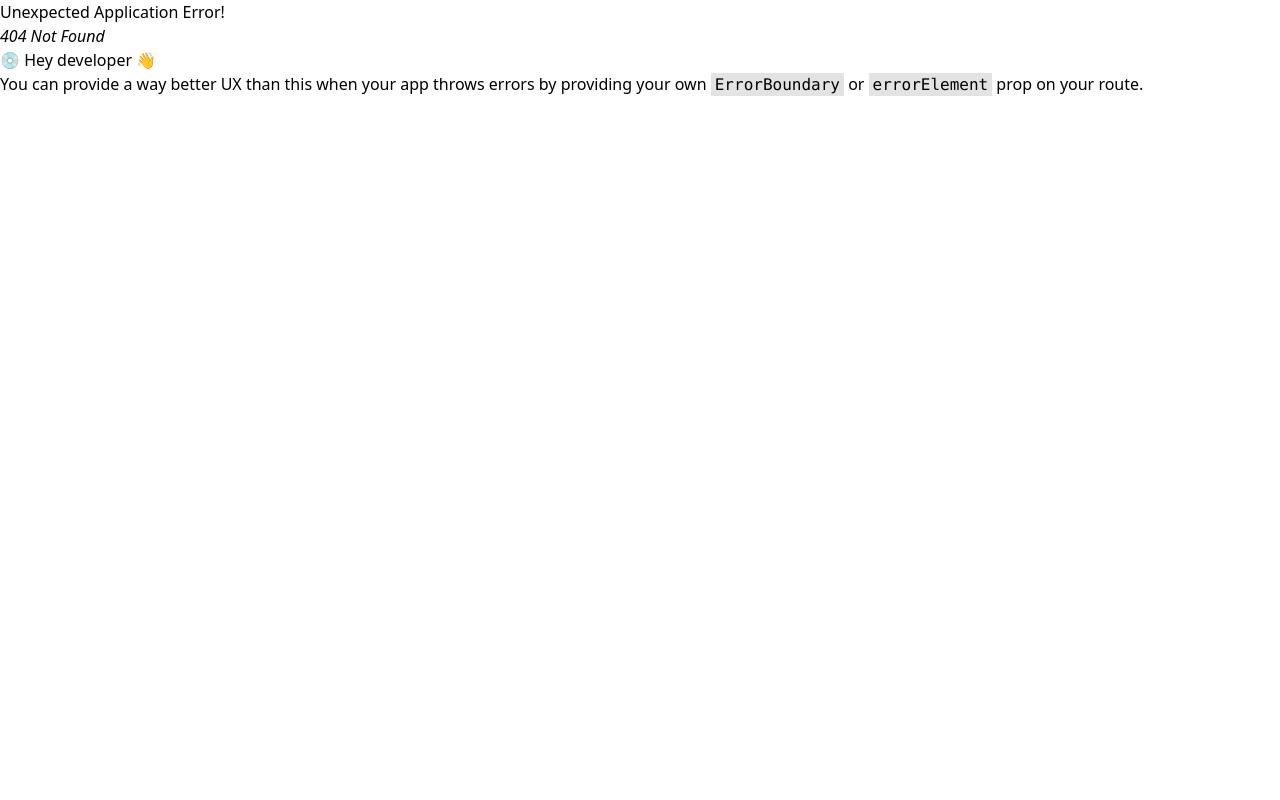
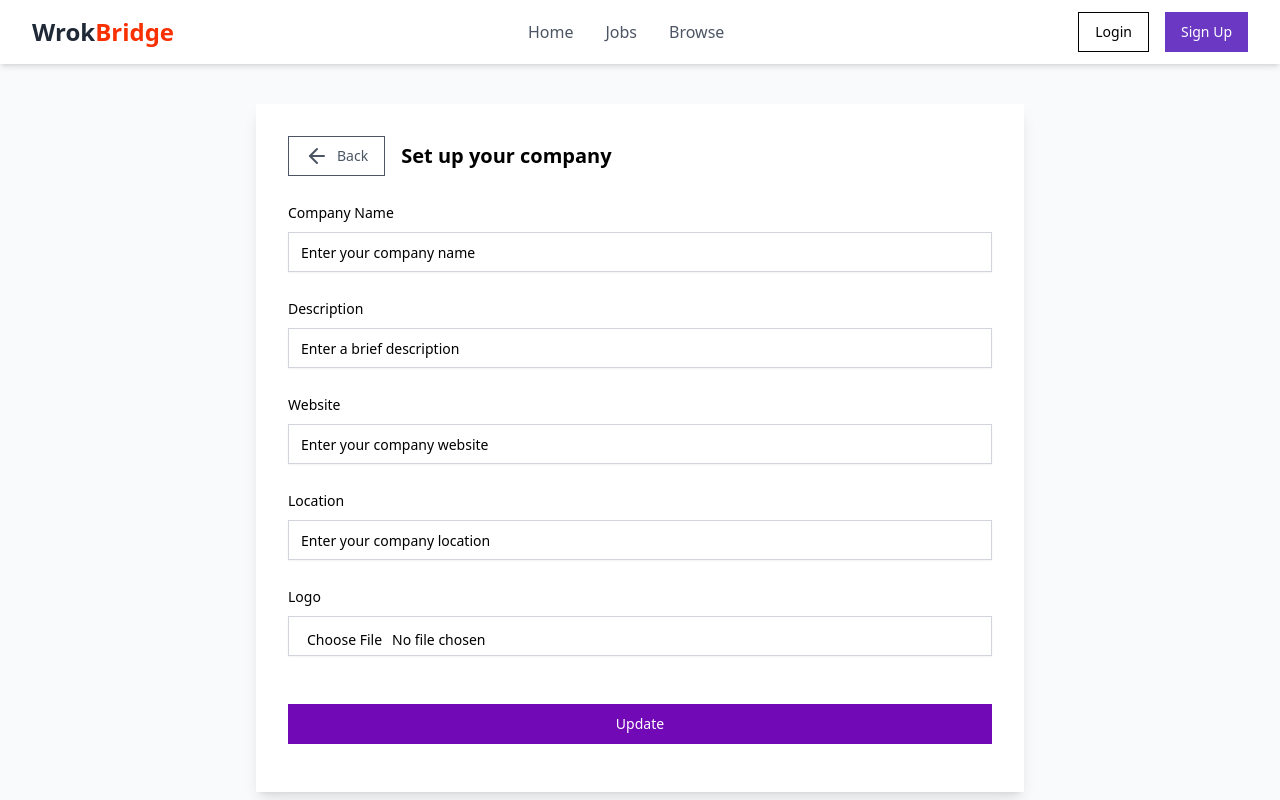
Before and after one commit to ShaswataUchiha/JobFind, a React (Vite) app in the folder Frontend/: page /admin/company/1 in a window 1280 px wide. Before the commit this address had no page. Built offline with nearby package versions, Linux system fonts and the light colour scheme.

Commit message:
Minior bug fixes

```diff
--- a/Frontend/package.json
+++ b/Frontend/package.json
@@ -31,7 +31,7 @@
     "react-redux": "^9.1.2",
     "react-router-dom": "^6.27.0",
     "redux-persist": "^6.0.0",
-    "sonner": "^1.5.0",
+    "sonner": "^1.7.0",
     "tailwind-merge": "^2.5.4",
     "tailwindcss-animate": "^1.0.7"
   },
--- a/Frontend/src/App.jsx
+++ b/Frontend/src/App.jsx
@@ -8,6 +8,7 @@ import Profile from "./components/Profile";
 import JobDescription from "./components/JobDescription";
 import Companies from "./components/admin/Companies";
 import CompaniesCreate from "./components/admin/CompaniesCreate";
+import CompanySetup from "./components/admin/CompanySetup";
 
 const appRouter = createBrowserRouter([
   {
@@ -46,6 +47,10 @@ const appRouter = createBrowserRouter([
   {
     path: "/admin/companies/create",
     element: <CompaniesCreate/>
+  },
+  {
+    path: "/admin/company/:id",
+    element: <CompanySetup/>
   }
 ]);
 
--- a/Frontend/src/components/admin/CompaniesCreate.jsx
+++ b/Frontend/src/components/admin/CompaniesCreate.jsx
@@ -7,10 +7,13 @@ import { useNavigate } from "react-router-dom";
 import axios from "axios";
 import { COMPANY_APT_ENDPOINT } from "@/utils/constant";
 import { toast } from "sonner";
+import { useDispatch } from "react-redux";
+import { setSingleComapny } from "@/redux/companySlice";
 
 const CompaniesCreate = () => {
   const navigate = useNavigate();
-  const [companyName, setCompanyName] = useState()
+  const dispatch = useDispatch();
+  const [companyName, setCompanyName] = useState();
 
   const registerNewCompany = async () => {
     try {
@@ -22,14 +25,24 @@ const CompaniesCreate = () => {
           withCredentials: true,
         }
       );
-
-      if(res.statusCode === 201){
-        toast.success(res.message)
-        const companyId = res?.data?.company?._id
-        navigate(`/admin/company/${companyId}`)
+      if (res.data.statusCode === 201) {
+        dispatch(setSingleComapny(res.data.data.company));
+        toast.success("Company registered Successfully");
+        const companyId = res?.data?.data?.company?._id;
+        // console.log(companyId)
+        navigate(`/admin/company/${companyId}`);
       }
     } catch (error) {
       console.log(error);
+
+      if (
+        error.response &&
+        error.response.data.includes("Company already exists")
+      ) {
+        toast.error("This company already exists.");
+      } else {
+        toast.error("Failed to register the company");
+      }
     }
   };
 
@@ -63,7 +76,7 @@ const CompaniesCreate = () => {
           </Button>
           <Button
             className="px-5 py-2 font-semibold bg-purple-700 text-white rounded-xl hover:bg-purple-800 transition-all duration-150 shadow-md transform hover:scale-105"
-            onClink={registerNewCompany}
+            onClick={registerNewCompany}
           >
             Continue
           </Button>
--- /dev/null
+++ b/Frontend/src/components/admin/CompanySetup.jsx
@@ -0,0 +1,175 @@
+import React, { useState } from "react";
+import Navbar from "../shareable/Navbar";
+import { ArrowLeft, Loader2 } from "lucide-react";
+import { Label } from "../ui/label";
+import { Input } from "../ui/input";
+import { Button } from "../ui/button";
+import { toast } from "sonner";
+import axios from "axios";
+import { COMPANY_APT_ENDPOINT } from "@/utils/constant";
+import { useNavigate, useParams } from "react-router-dom";
+import { useSelector } from "react-redux";
+
+const CompanySetup = () => {
+  const params = useParams();
+  const [input, setInput] = useState({
+    name: "",
+    description: "",
+    website: "",
+    location: "",
+    file: null,
+  });
+  const {singleCompany} = useSelector(store => store.company)
+  const navigate = useNavigate();
+  const [loading, setLoading] = useState(false);
+  const changeEventHandler = (e) => {
+    setInput({ ...input, [e.target.name]: e.target.value });
+  };
+
+  const changeFileHandler = (e) => {
+    const file = e.target.files?.[0];
+    setInput({ ...input, file });
+  };
+
+  const submitHandeler = async (e) => {
+    e.preventDefault();
+    // console.log(input);
+    const formData = new FormData();
+    formData.append("name", input.name);
+    formData.append("description", input.description);
+    formData.append("website", input.website);
+    formData.append("location", input.location);
+
+    if (input.file) formData.append("file", input.file);
+
+    try {
+      setLoading(true);
+      const res = await axios.put(
+        `${COMPANY_APT_ENDPOINT}/update/${params.id}`,
+        formData,
+        {
+          headers: {
+            "Content-Type": "multipart/form-data",
+          },
+          withCredentials: true,
+        }
+      );
+
+      if (res.statusCode === 200) {
+        toast.success(res.data.message);
+        navigate("/admin/companies");
+      }
+    } catch (error) {
+      console.log(error);
+      toast.error(error.response.data.message);
+    } finally {
+      setLoading(false);
+    }
+  };
+
+  return (
+    <div className="bg-gray-50 min-h-screen">
+      <Navbar />
+      <div className="max-w-3xl mx-auto my-10 p-8 bg-white shadow-lg rounded-lg">
+        <form onSubmit={submitHandeler}>
+          {/* Back Button */}
+          <div className="flex items-center gap-4 mb-6">
+            <Button
+              onClick={() => navigate("/admin/companies")}
+              variant="outline"
+              className="flex items-center gap-2 text-gray-600 hover:bg-gray-100"
+            >
+              <ArrowLeft />
+              <span>Back</span>
+            </Button>
+            <h1 className="text-xl font-semibold">Set up your company</h1>
+          </div>
+
+          {/* Form Inputs in Vertical Layout */}
+          <div className="space-y-6">
+            {/* Company Name */}
+            <div>
+              <Label>Company Name</Label>
+              <Input
+                type="text"
+                name="name"
+                value={input.name}
+                placeholder="Enter your company name"
+                onChange={changeEventHandler}
+                className="mt-2 p-3 border border-gray-300 rounded-md shadow-sm focus:ring-2 focus:ring-purple-500"
+              />
+            </div>
+
+            {/* Description */}
+            <div>
+              <Label>Description</Label>
+              <Input
+                type="text"
+                name="description"
+                value={input.description}
+                placeholder="Enter a brief description"
+                onChange={changeEventHandler}
+                className="mt-2 p-3 border border-gray-300 rounded-md shadow-sm focus:ring-2 focus:ring-purple-500"
+              />
+            </div>
+
+            {/* Website */}
+            <div>
+              <Label>Website</Label>
+              <Input
+                type="text"
+                name="website"
+                value={input.website}
+                placeholder="Enter your company website"
+                onChange={changeEventHandler}
+                className="mt-2 p-3 border border-gray-300 rounded-md shadow-sm focus:ring-2 focus:ring-purple-500"
+              />
+            </div>
+
+            {/* Location */}
+            <div>
+              <Label>Location</Label>
+              <Input
+                type="text"
+                name="location"
+                value={input.location}
+                placeholder="Enter your company location"
+                onChange={changeEventHandler}
+                className="mt-2 p-3 border border-gray-300 rounded-md shadow-sm focus:ring-2 focus:ring-purple-500"
+              />
+            </div>
+
+            {/* Logo Upload */}
+            <div>
+              <Label>Logo</Label>
+              <Input
+                type="file"
+                accept="image/*"
+                onChange={changeFileHandler}
+                className="mt-2 p-3 border border-gray-300 rounded-md shadow-sm focus:ring-2 focus:ring-purple-500"
+              />
+            </div>
+          </div>
+
+          {/* Submit Button */}
+          <div className="flex justify-end mt-8">
+            {loading ? (
+              <Button className="w-full my-4 flex items-center justify-center bg-blue-500 text-white rounded-lg p-3 hover:bg-blue-600 active:bg-blue-700 transition duration-300 ease-in-out focus:outline-none focus:ring-2 focus:ring-blue-400">
+                <Loader2 className="mr-2 h-4 w-4 animate-spin" /> Please wait
+              </Button>
+            ) : (
+              <Button
+                type="submit"
+                className="w-full my-4 bg-[#7209b7] text-white rounded-lg p-3 hover:bg-[#6a38c2] active:bg-[#5f32ad] transition duration-300 ease-in-out focus:outline-none focus:ring-2 focus:ring-[#e9d5ff]"
+              >
+                Update
+              </Button>
+            )}
+          </div>
+        </form>
+      </div>
+    </div>
+  );
+};
+
+export default CompanySetup;
--- /dev/null
+++ b/Frontend/src/hooks/useGetCompanyById.jsx
@@ -0,0 +1,29 @@
+import { setSingleComapny } from "@/redux/companySlice";
+import { COMPANY_APT_ENDPOINT } from "@/utils/constant";
+import axios from "axios";
+import React, { useEffect } from "react";
+import { useDispatch } from "react-redux";
+
+const useGetCompanyById = (companyId) => {
+  const dispatch = useDispatch();
+
+  useEffect(() => {
+    const fetchSingleCompany = async () => {
+      try {
+        const res = await axios.get(
+          `${COMPANY_APT_ENDPOINT}/get/${companyId}`,
+          {withCredentials: true}
+        );
+        console.log(res.data.data);
+        if(res.statusCode === 200){
+            dispatch(setSingleComapny(res.data.data))
+        }
+      } catch (error) {
+        console.log(error);
+      }
+    };
+    fetchSingleCompany();
+  }, [companyId, dispatch]);
+};
+
+export default useGetCompanyById;
--- /dev/null
+++ b/Frontend/src/redux/companySlice.js
@@ -0,0 +1,16 @@
+import { createSlice } from "@reduxjs/toolkit";
+
+const companySlice = createSlice({
+    name : "company",
+    initialState : {
+        singleCompany : null,
+    },
+    reducers : {
+        setSingleComapny : (state, action) => {
+            state.singleCompany = action.payload
+        }
+    }
+})
+
+export const {setSingleComapny} = companySlice.actions;
+export default companySlice.reducer
--- a/Frontend/src/redux/store.js
+++ b/Frontend/src/redux/store.js
@@ -13,6 +13,7 @@ import storage from "redux-persist/lib/storage";
 import { PersistGate } from "redux-persist/integration/react";
 import authSlice from "./authSlice";
 import jobSlice from "./jobSlice";
+import companySlice from "./companySlice"
 
 const persistConfig = {
   key: "root",
@@ -23,6 +24,7 @@ const persistConfig = {
 const rootReducer = combineReducers({
   auth: authSlice,
   job: jobSlice,
+  company : companySlice
 });
 
 const persistedReducer = persistReducer(persistConfig, rootReducer);
```
Also changed, not shown: 2 other files (tests, documents, lock files or other folders).
